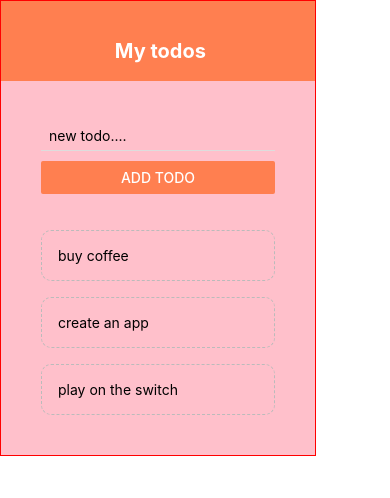
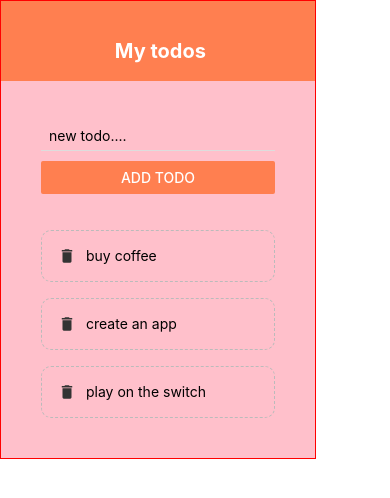
Before and after one commit to zeycoder/ReactNativeExercises, a React Native app in the folder proje2/: screen / in a window 390 px wide. Shown: the top 498 px of the page. Built offline with nearby package versions, Linux system fonts and the light colour scheme.

Commit message:
Latest version

```diff
--- a/proje2/components/todoItem.js
+++ b/proje2/components/todoItem.js
@@ -1,10 +1,13 @@
 import React, { useState } from 'react';
 import { StyleSheet, Text, View, TouchableOpacity } from 'react-native';
-
+import {MaterialIcons} from '@expo/vector-icons'
 export default function TodoItem({item, pressHandler}) {
     return(
         <TouchableOpacity onPress={() => pressHandler(item.key)}>
-            <Text style={styles.item}>{item.text} </Text>
+            <View style={styles.item}>
+                <MaterialIcons name='delete' size={18} color='#333' />
+                <Text style={styles.itemText}>{item.text} </Text>
+            </View>
         </TouchableOpacity>
     )
 }
@@ -17,5 +20,9 @@
         borderWidth: 1,
         borderStyle: 'dashed',
         borderRadius: 10,
+        flexDirection:'row',
+    },
+    itemText:{
+        marginLeft:10,
     }
 })
```
